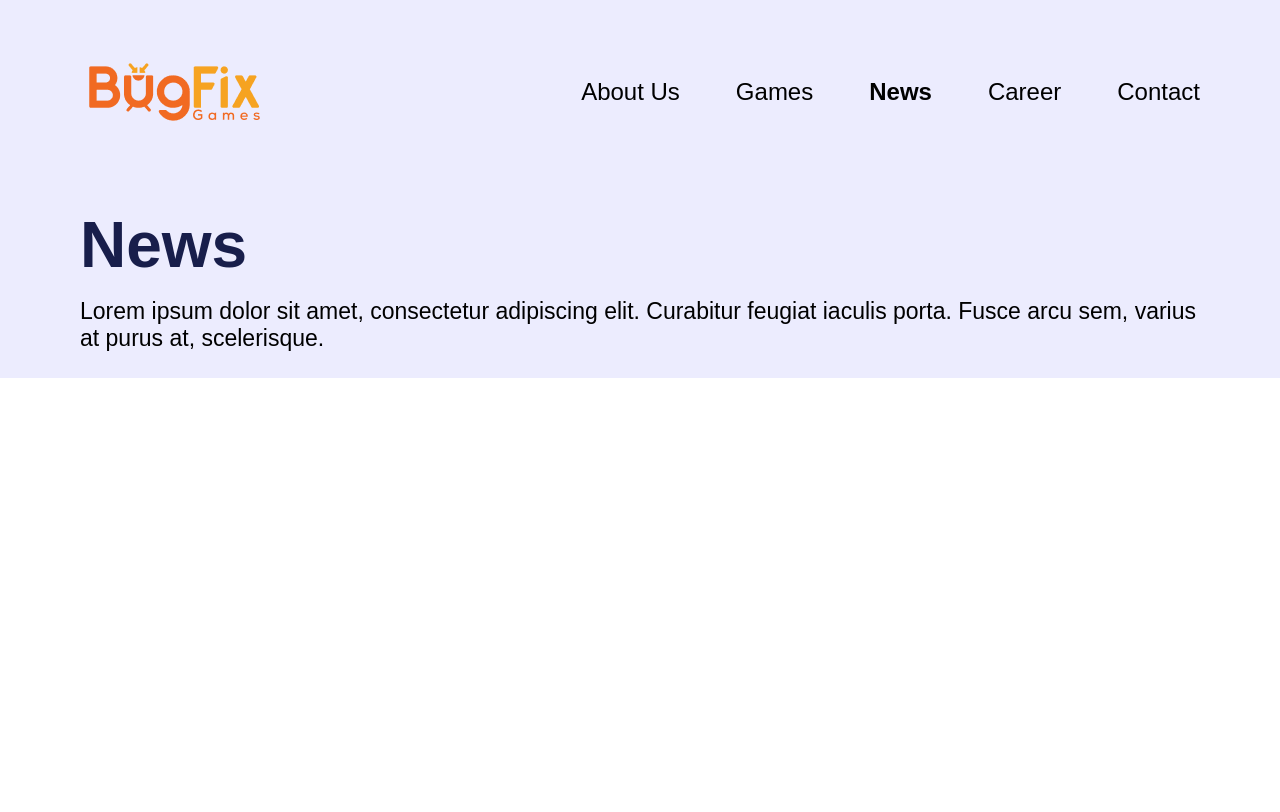
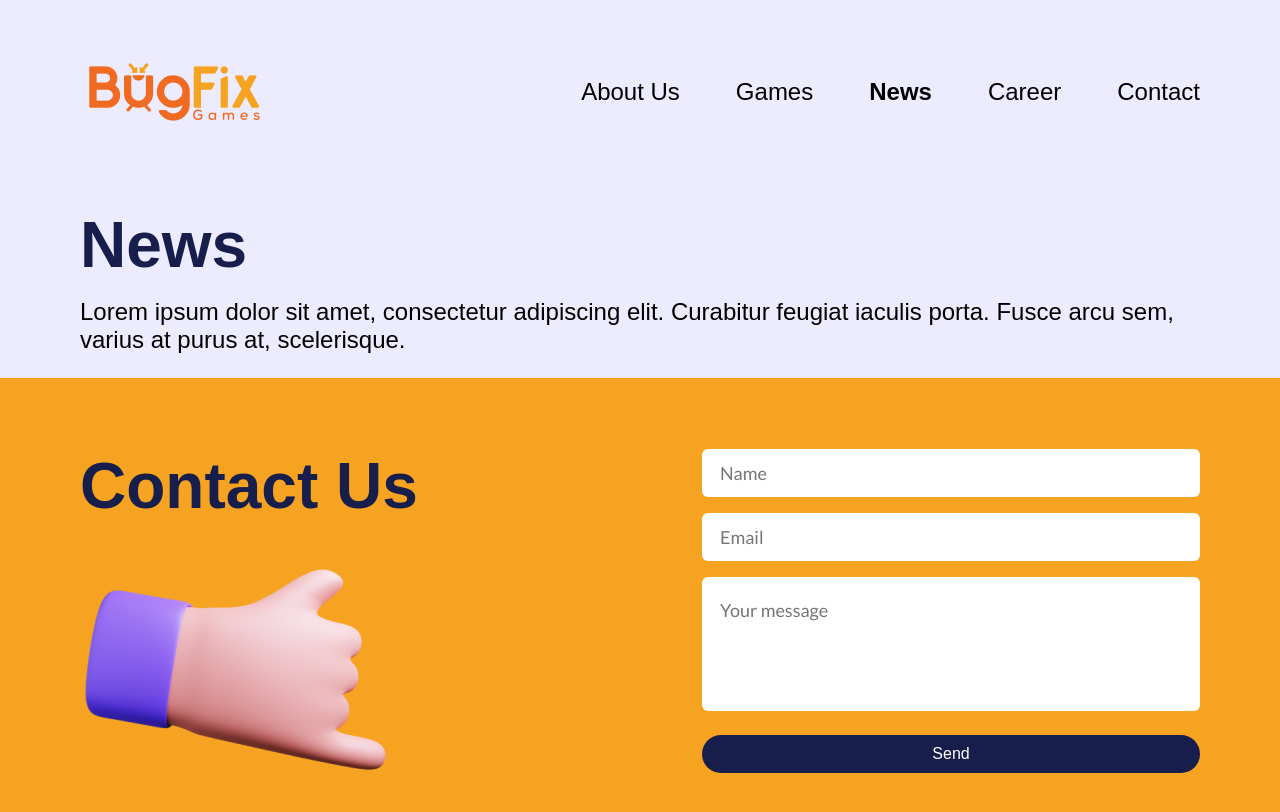
Before and after one commit to saitgungor/bronix-task, a React (Create React App) app: page / in a window 1280 px wide. Shown: the top 812 px of the page. Built offline with nearby package versions, Linux system fonts and the light colour scheme; a web font is replaced by a local one.

Commit message:
contact us section implemented

```diff
--- a/src/App.js
+++ b/src/App.js
@@ -1,9 +1,11 @@
+import ContactUs from "./components/ContactUs";
 import Hero from "./components/Layouts/Hero";
 
 function App() {
   return (
     <div className="App">
       <Hero />
+      <ContactUs />
     </div>
   );
 }
--- /dev/null
+++ b/src/components/ContactUs/ContactForm/ContactForm.module.css
@@ -0,0 +1,41 @@
+@import url("https://fonts.googleapis.com/css2?family=Lato&display=swap");
+
+.inputContainer {
+  gap: 16px;
+  width: 498px;
+  display: flex;
+  flex-direction: column;
+}
+
+Input {
+  padding-left: 18px;
+  font-family: "Lato", sans-serif;
+  border-radius: 6px;
+  border: none;
+  font-size: 18px;
+}
+
+.textInput {
+  padding-top: 13px;
+  padding-bottom: 13px;
+}
+
+.messageInput {
+  height: 132px;
+}
+
+.messageInput::placeholder {
+  position: absolute;
+  top: 22px;
+}
+
+.submitButton {
+  background-color: #181e4b;
+  color: white;
+  margin-top: 24px;
+  display: flex;
+  justify-content: center;
+  height: 38px;
+  align-items: center;
+  border-radius: 56px;
+}
--- /dev/null
+++ b/src/components/ContactUs/ContactForm/index.js
@@ -0,0 +1,15 @@
+import styles from "./ContactForm.module.css";
+
+const ContactForm = () => {
+  return (
+    <div>
+      <div className={styles.inputContainer}>
+        <input className={styles.textInput} placeholder="Name" />
+        <input className={styles.textInput} placeholder="Email" />
+        <input className={styles.messageInput} placeholder="Your message" />
+      </div>
+      <div className={styles.submitButton}> Send</div>
+    </div>
+  );
+};
+export default ContactForm;
--- /dev/null
+++ b/src/components/ContactUs/ContactUs.module.css
@@ -0,0 +1,19 @@
+.container {
+  background-color: #f6a321;
+  height: 464px;
+  padding: 71px 80px 0;
+  display: flex;
+  justify-content: space-between;
+}
+
+.title {
+  font-size: 64px;
+  font-weight: 900;
+  color: #181e4b;
+  margin: 0;
+}
+
+.image {
+  margin-left: -17px;
+  margin-top: -26px;
+}
--- /dev/null
+++ b/src/components/ContactUs/index.js
@@ -0,0 +1,16 @@
+import styles from "./ContactUs.module.css";
+import contactUsImg from "../../Assets/images/contact-us.png";
+import ContactForm from "./ContactForm";
+
+const ContactUs = () => {
+  return (
+    <div className={styles.container}>
+      <div>
+        <h3 className={styles.title}>Contact Us </h3>
+        <img className={styles.image} src={contactUsImg} alt="contact-us" />
+      </div>
+      <ContactForm />
+    </div>
+  );
+};
+export default ContactUs;
--- a/src/components/Layouts/Hero/Hero.module.css
+++ b/src/components/Layouts/Hero/Hero.module.css
@@ -1,6 +1,6 @@
 .heroContainer {
   height: 378px;
-  padding: 0 80px 0;
+  padding: 0 80px;
   background-color: #dadafd80;
 }
 
@@ -16,6 +16,6 @@
 }
 
 .text {
-  font-size: 23px;
+  font-size: 24px;
   margin-top: 16px;
 }
```
